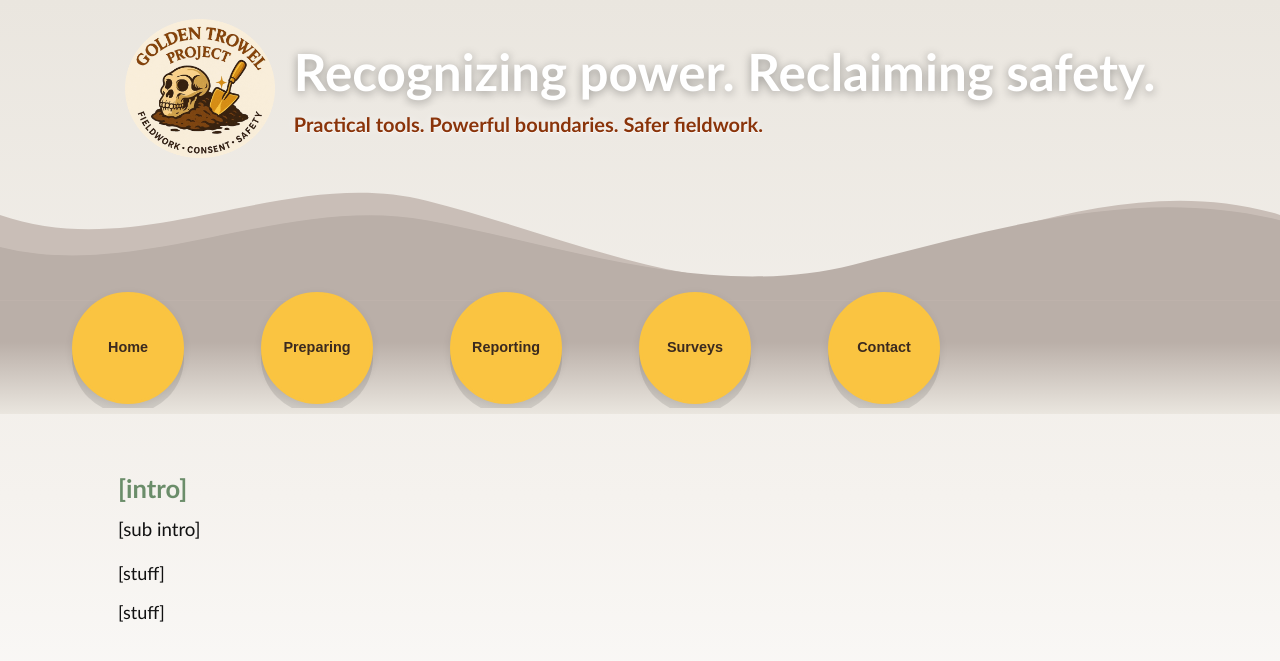
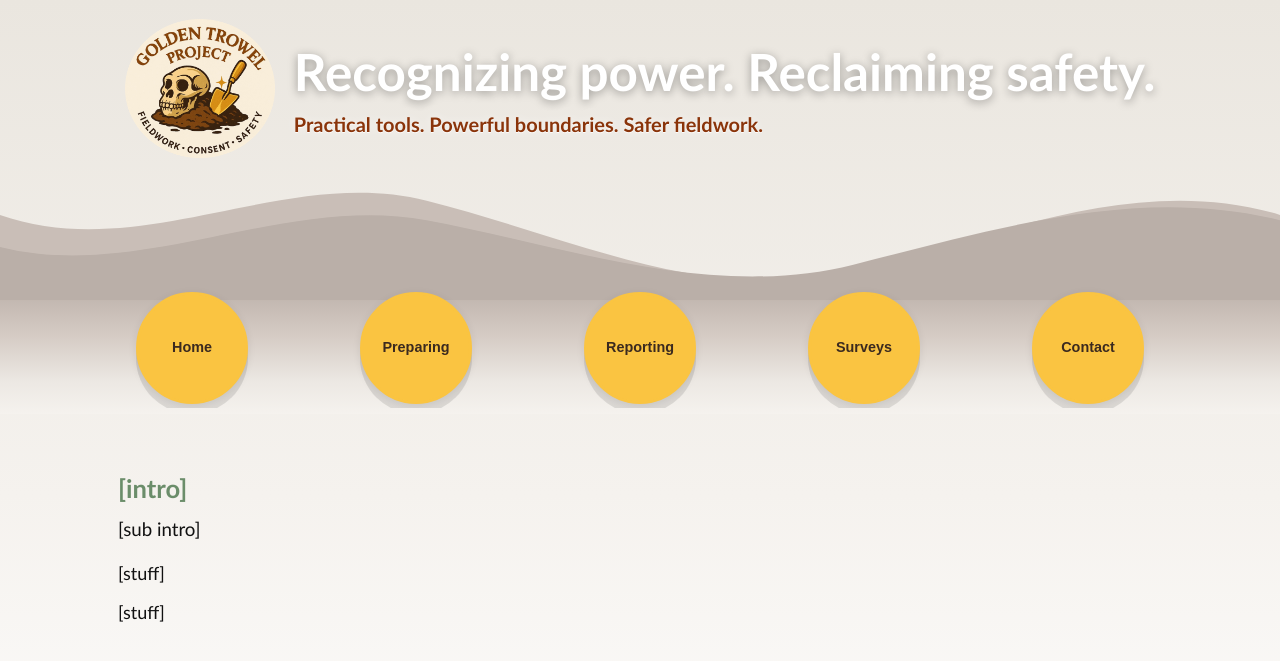
Before and after one commit to AnthroSafetyWarrior/GoldenTrowelProject, a Jekyll site: the page built from _pages/contact.html, in a window 1280 px wide. Shown: the top 661 px of the page. Built offline with Jekyll 4.4.1, drawn with Linux system fonts in a browser that asks for light colours.

Commit message:
updating name

```diff
--- a/_layouts/default.html
+++ b/_layouts/default.html
@@ -92,8 +92,9 @@
  background: linear-gradient(
     to bottom,
     var(--band-grad-top) 0%,
-        var(--band-grad-mid) 45%,
-        var(--band-grad-bottom) 100%
+    #d5cbc4 40%,
+    #ece8e3 75%,
+    #f5f2ee 100%                               /* matches page bg */
   );
     }
 
@@ -291,20 +292,31 @@
     }
 
    function draw(){
-      const size = getCircleSize();
+  const size   = getCircleSize();
+  const wrapW  = wrap.clientWidth;
+  const count  = circles.length;
 
-      // compute gap/pad as clamp(min, vw-based, max)
-      const gap = Math.round(Math.max(GAP_MIN, Math.min(window.innerWidth * GAP_VW, GAP_MAX)));
-      const pad = Math.round(Math.max(PAD_MIN, Math.min(window.innerWidth * PAD_VW, PAD_MAX)));
+  // Your constraints
+  const GAP_MIN = 50;     // min space between buttons
+  const GAP_MAX = 112;    // max space between buttons
+  const PAD_MIN = 24;     // min side padding
 
-      const count = circles.length;
-      const neededWidth = pad*2 + count*size + (count-1)*gap;
-      const W = Math.max(wrap.clientWidth, neededWidth);
+  // 1) Try to fill the available width: compute a gap that would fit the row,
+  //    then clamp it to your min/max so accessibility stays consistent.
+  const gapFit = (wrapW - 2*PAD_MIN - count*size) / Math.max(1, (count - 1));
+  const gap    = Math.max(GAP_MIN, Math.min(gapFit, GAP_MAX));
 
-      track.style.width = W + 'px';
+  // 2) With the chosen gap, center the row by distributing leftover as side pad.
+  const rowWidth = count*size + (count-1)*gap;
+  const pad      = Math.max(PAD_MIN, Math.floor((wrapW - rowWidth) / 2));
 
-      const TOP = Math.max(2, Math.round(size * 0.08));    // close under the crest
+  // 3) If the viewport is too small, allow horizontal scroll by expanding the track.
+  const neededWidth = rowWidth + 2*pad;
+  const trackWidth  = Math.max(wrapW, neededWidth);
+  track.style.width = trackWidth + 'px';
 
+  // 4) Position circles
+  const TOP = Math.max(2, Math.round(size * 0.08));
   circles.forEach((circleEl, i) => {
     const left = pad + i*(size + gap);
     circleEl.style.left = left + 'px';
@@ -315,6 +327,7 @@
     if (btn && href) btn.onclick = () => { location.href = href; };
   });
 }
+
 
     setHeight(); draw();
     addEventListener('resize', () => { setHeight(); draw(); }, { passive:true });
```
Lines whose indentation alone changed are shown as unchanged.
